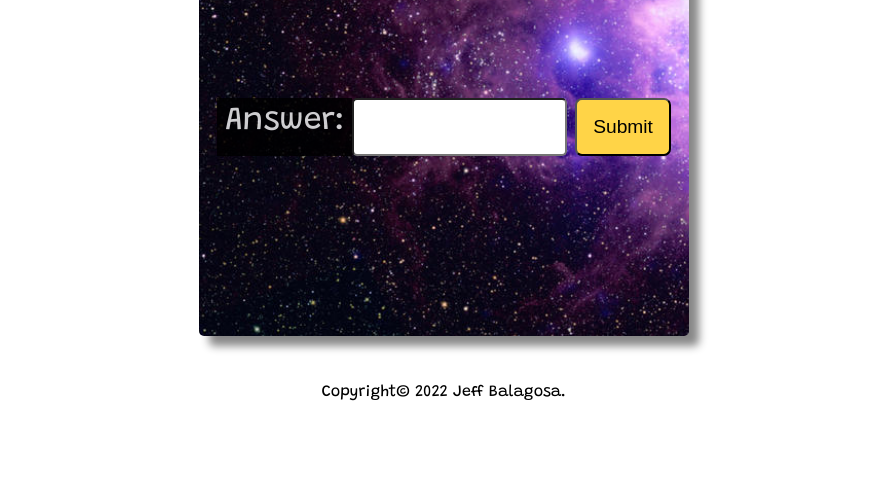
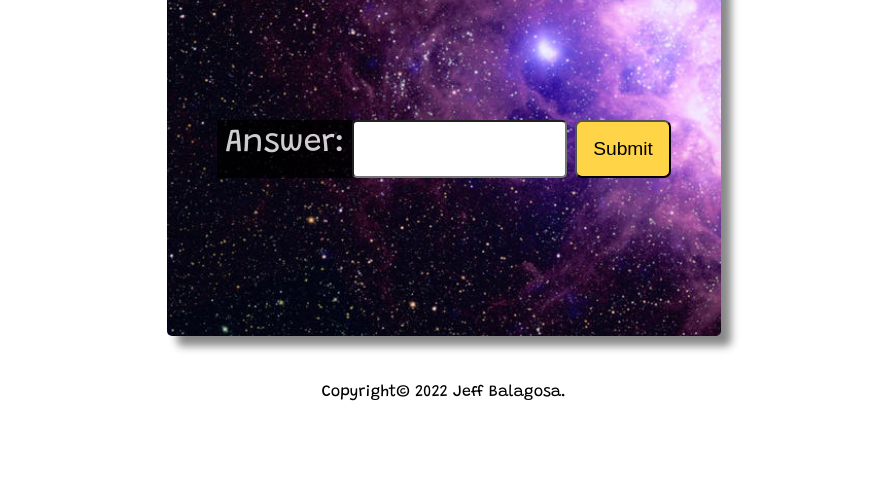
Before and after one commit to jeffbalagosa/arithmetic-generator, a plain HTML site: page index.html in a window 1280 px wide. Shown: the part 566-1062 px from the top of the page, without its empty margins (196-1083 px from the left). Drawn offline with Linux system fonts and the light colour scheme.

Commit message:
Update style.css .card min-width.

```diff
--- a/styles.css
+++ b/styles.css
@@ -29,7 +29,8 @@ footer {
 
 /* Components */
 .card {
-  width: 35%;
+  width: 40%;
+  min-width: 487px;
   height: 600px;
   color: white;
   background-image: url(img/space.jpg);
```
